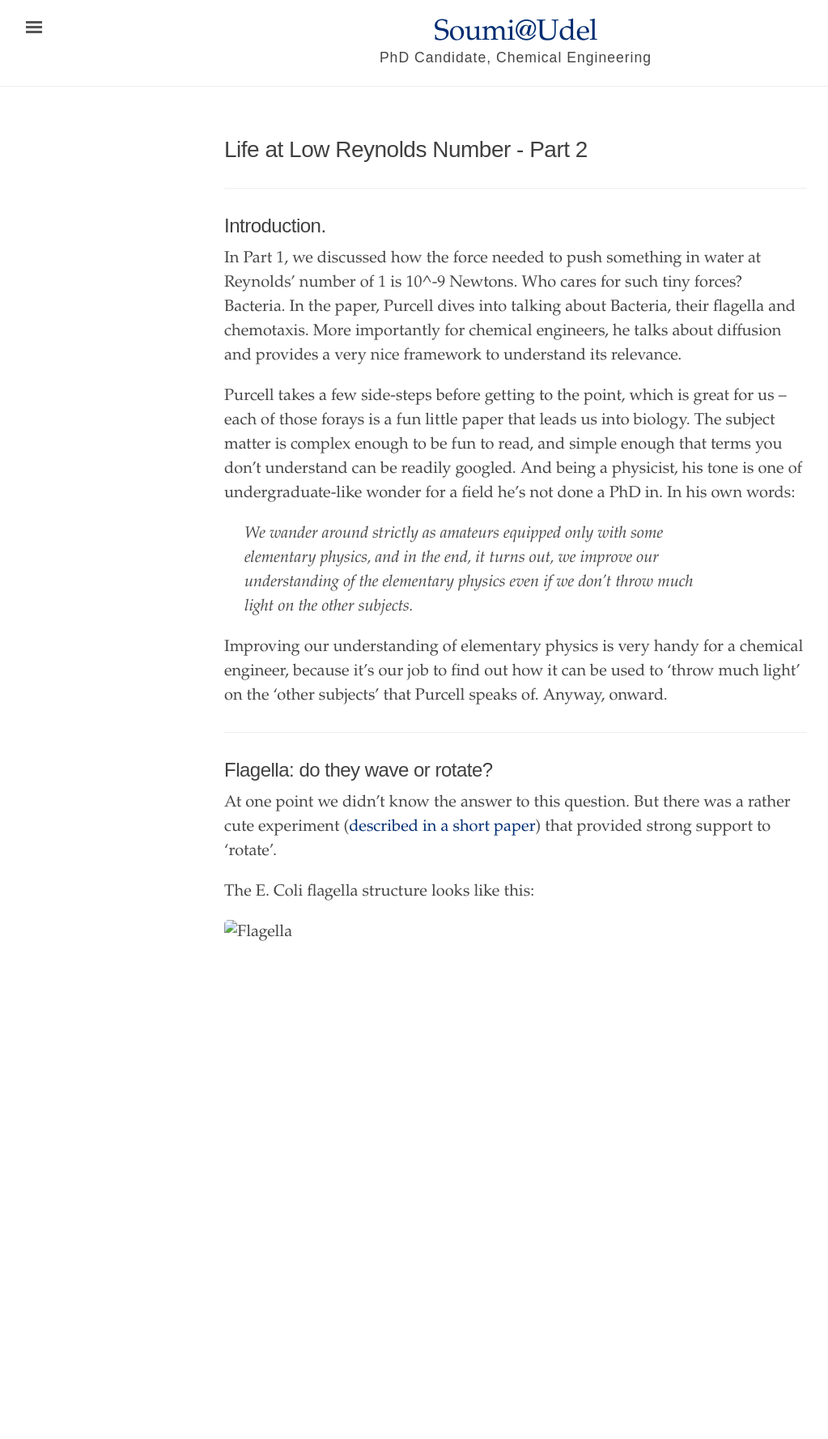
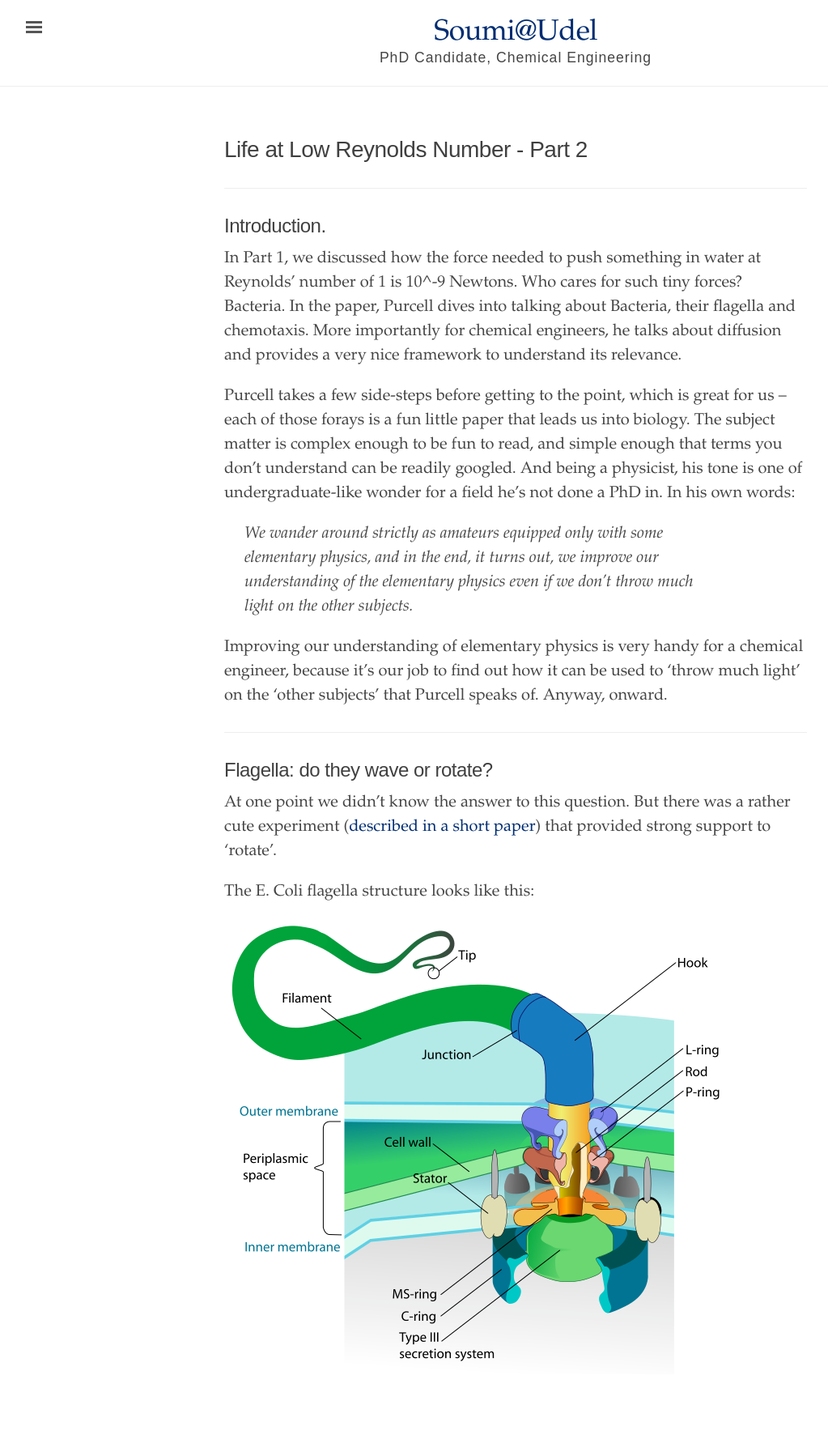
Before and after one commit to soumi-udel/soumi-udel.github.io, a Jekyll site: the page built from _texts/life-at-low-Re-2.md, in a window 1280 px wide. Shown: the whole page at 81% size, without its empty margins (3-1026 px from the left). Built offline with Jekyll 4.4.1, drawn with Linux system fonts in a browser that asks for light colours; before the commit the page ends 1246 px from its top, so only the background shows below that.

Commit message:
Image In Main Line

```diff
--- a/_texts/life-at-low-Re-2.md
+++ b/_texts/life-at-low-Re-2.md
@@ -24,4 +24,4 @@ At one point we didn’t know the answer to this question. But there was a rathe
 
 The E. Coli flagella structure looks like this:
 
-![Flagella](/_texts/images/flagella.png "From Wikipedia")
+![Flagella](/images/flagella.png "From Wikipedia")
```
Also changed, not shown: images/flagella.png (renamed from _texts/images/flagella.png).
